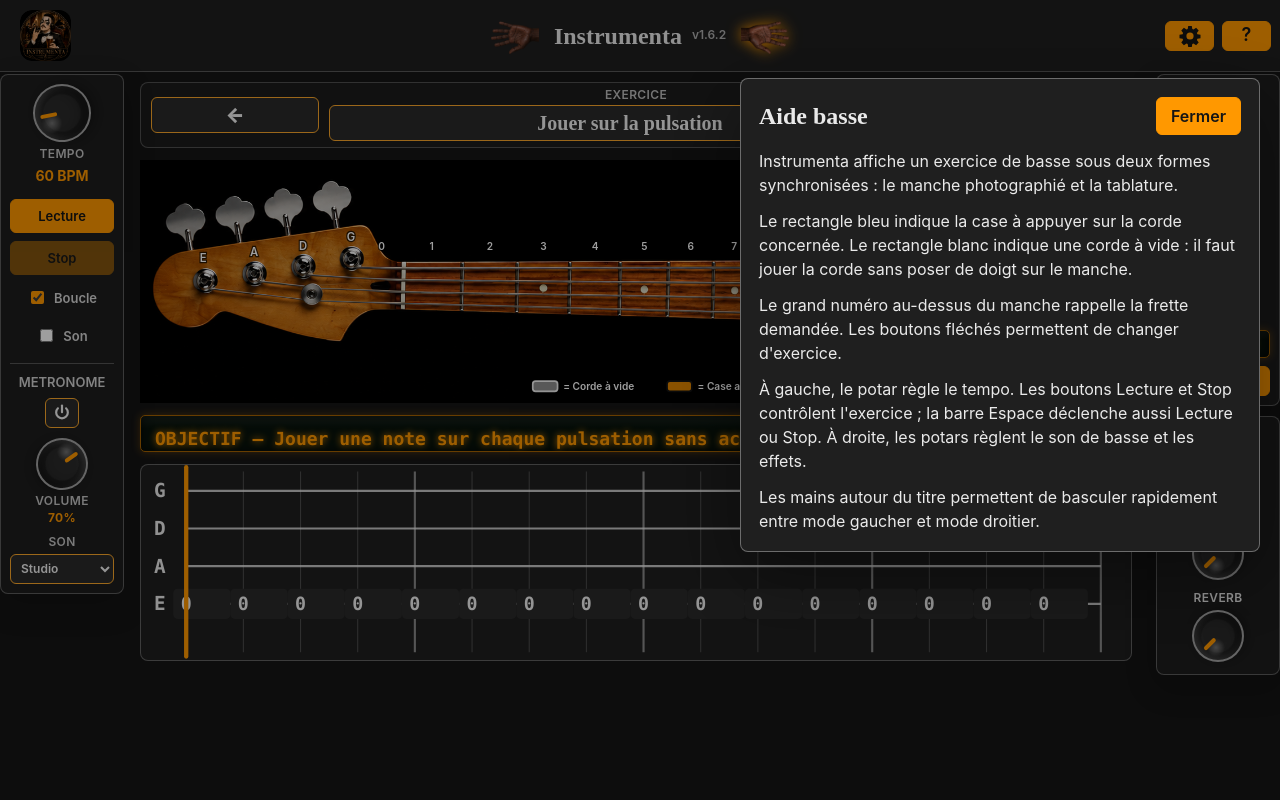
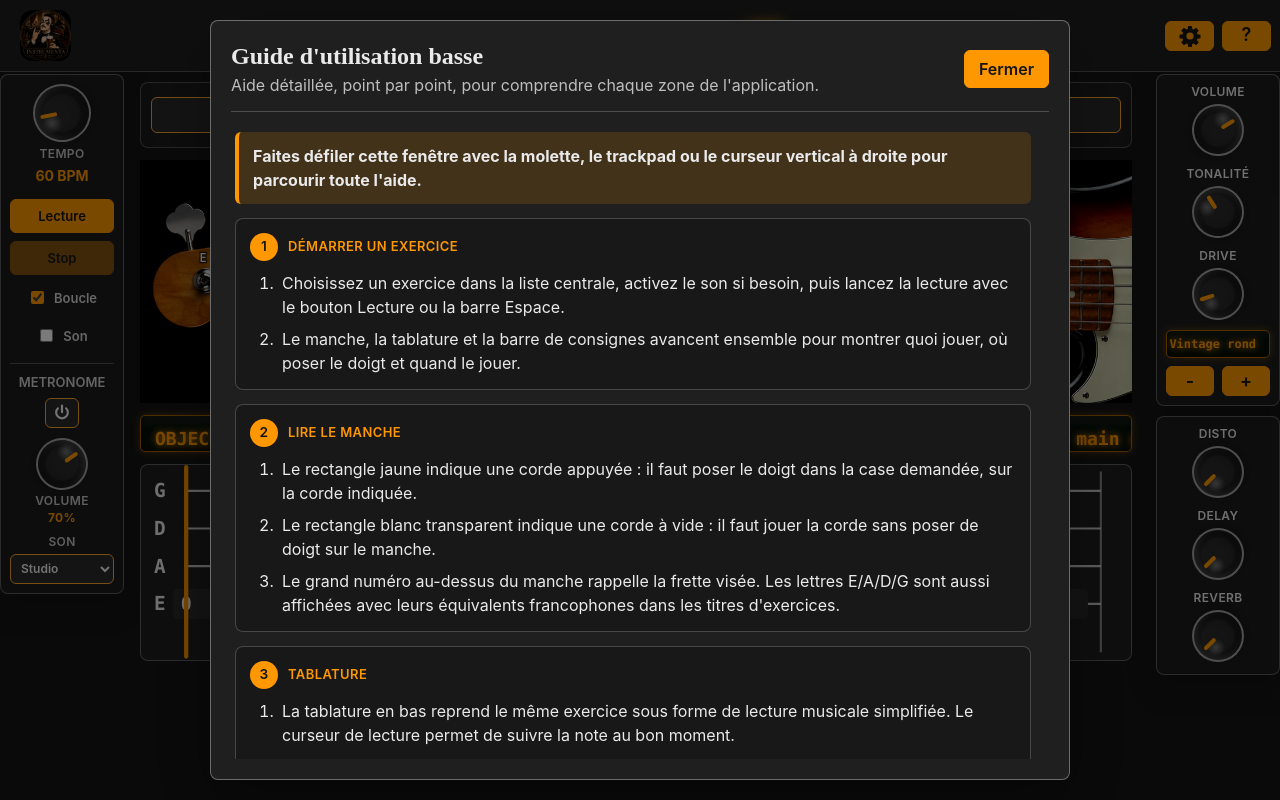
Before and after one commit to mrklm/Instrumenta, a React (Vite) app: page / in a window 1280 px wide. Both pictures are taken after a click on the button "Ouvrir l'aide". Built offline with nearby package versions, Linux system fonts and the light colour scheme.

Commit message:
Améliore l'aide intégrée et corrige les potentiomètres

```diff
--- a/src/components/BassSoundControls/BassSoundControls.tsx
+++ b/src/components/BassSoundControls/BassSoundControls.tsx
@@ -1,4 +1,4 @@
-import type { CSSProperties } from "react";
+import type { CSSProperties, MouseEvent } from "react";
 import type { BassSoundSettings } from "../../audio/bassSoundPresets";
 import "./BassSoundControls.css";
 
@@ -81,7 +81,11 @@
     <label
       className="rotaryKnob"
       key={key}
-      onDoubleClick={() => onChange(key, defaultSettings[key])}
+      onDoubleClickCapture={(event: MouseEvent<HTMLLabelElement>) => {
+        event.preventDefault();
+        event.stopPropagation();
+        onChange(key, defaultSettings[key]);
+      }}
       title="Double-clic : valeur d'origine"
     >
       <span>{labels[key]}</span>
@@ -103,7 +107,6 @@
         value={settings[key]}
         aria-label={labels[key]}
         onChange={(event) => onChange(key, Number(event.currentTarget.value))}
-        onDoubleClick={() => onChange(key, defaultSettings[key])}
       />
     </label>
   ));
--- a/src/components/HelpDialog/HelpDialog.css
+++ b/src/components/HelpDialog/HelpDialog.css
@@ -1,16 +1,19 @@
 .helpOverlay {
   position: fixed;
   inset: 0;
-  z-index: 20;
+  z-index: 40;
   display: grid;
-  place-items: start end;
-  padding: 78px 20px 20px;
-  background: rgba(0, 0, 0, 0.38);
+  place-items: center;
+  padding: 20px;
+  background: rgba(0, 0, 0, 0.52);
 }
 
 .helpDialog {
-  width: min(520px, 100%);
-  padding: 18px;
+  display: grid;
+  grid-template-rows: auto minmax(0, 1fr);
+  width: min(860px, 100%);
+  height: min(760px, calc(100vh - 40px));
+  padding: 20px;
   border: 1px solid color-mix(in srgb, var(--color-fg), transparent 62%);
   border-radius: 8px;
   background: var(--color-panel);
@@ -23,7 +26,9 @@
   align-items: center;
   justify-content: space-between;
   gap: 14px;
-  margin-bottom: 14px;
+  margin-bottom: 16px;
+  padding-bottom: 14px;
+  border-bottom: 1px solid color-mix(in srgb, var(--color-fg), transparent 78%);
 }
 
 .helpHeader h2 {
@@ -34,7 +39,15 @@
   line-height: var(--text-heading-2-line-height);
 }
 
+.helpHeader p {
+  margin: 4px 0 0;
+  color: color-mix(in srgb, var(--color-fg), transparent 22%);
+  font-size: var(--text-body-size);
+  line-height: 1.35;
+}
+
 .helpClose {
+  flex: 0 0 auto;
   min-height: 38px;
   padding: 0 14px;
   border: 1px solid var(--color-accent);
@@ -48,18 +61,109 @@
 
 .helpContent {
   display: grid;
-  gap: 12px;
+  align-content: start;
+  gap: 14px;
+  overflow: auto;
+  min-height: 0;
+  padding: 4px 18px 4px 4px;
   font-size: var(--text-body-size);
   line-height: var(--text-body-line-height);
+  scrollbar-color: var(--color-accent) color-mix(in srgb, var(--color-bg), transparent 40%);
+  scrollbar-width: auto;
 }
 
-.helpContent p {
+.helpContent::-webkit-scrollbar {
+  width: 15px;
+}
+
+.helpContent::-webkit-scrollbar-track {
+  border-radius: 999px;
+  background: color-mix(in srgb, var(--color-bg), transparent 38%);
+}
+
+.helpContent::-webkit-scrollbar-thumb {
+  border: 3px solid color-mix(in srgb, var(--color-bg), transparent 38%);
+  border-radius: 999px;
+  background: var(--color-accent);
+}
+
+.helpContent:focus {
+  outline: 2px solid color-mix(in srgb, var(--color-accent), transparent 30%);
+  outline-offset: 2px;
+}
+
+.helpIntro {
   margin: 0;
+  padding: 12px 14px;
+  border-left: 4px solid var(--color-accent);
+  border-radius: 6px;
+  background: color-mix(in srgb, var(--color-accent), transparent 84%);
+  font-weight: 700;
+}
+
+.helpContent section {
+  display: grid;
+  gap: 10px;
+  padding: 14px;
+  border: 1px solid color-mix(in srgb, var(--color-fg), transparent 78%);
+  border-radius: 8px;
+  background: color-mix(in srgb, var(--color-bg), transparent 48%);
+  scroll-margin-top: 8px;
+}
+
+.helpContent h3 {
+  display: flex;
+  align-items: center;
+  gap: 10px;
+  margin: 0;
+  color: var(--color-accent);
+  font-family: var(--font-interface);
+  font-size: var(--text-label-size);
+  font-weight: var(--text-label-weight);
+  letter-spacing: var(--text-label-letter-spacing);
+  line-height: 1;
+  text-transform: uppercase;
+}
+
+.helpContent h3 span {
+  display: inline-grid;
+  place-items: center;
+  flex: 0 0 auto;
+  width: 28px;
+  height: 28px;
+  border-radius: 50%;
+  background: var(--color-accent);
+  color: var(--color-bg);
+  font-size: 0.86rem;
+}
+
+.helpContent ol {
+  display: grid;
+  gap: 8px;
+  margin: 0;
+  padding-left: 28px;
+}
+
+.helpContent li {
+  padding-left: 4px;
 }
 
 @media (max-width: 680px) {
   .helpOverlay {
-    place-items: start stretch;
-    padding: 70px 10px 10px;
+    place-items: center stretch;
+    padding: 10px;
+  }
+
+  .helpDialog {
+    height: calc(100vh - 20px);
+    padding: 14px;
+  }
+
+  .helpHeader {
+    align-items: flex-start;
+  }
+
+  .helpContent {
+    padding-right: 12px;
   }
 }
--- a/src/components/HelpDialog/HelpDialog.tsx
+++ b/src/components/HelpDialog/HelpDialog.tsx
@@ -10,6 +10,87 @@
     return null;
   }
 
+  const sections = [
+    {
+      id: "demarrage",
+      title: "Démarrer un exercice",
+      steps: [
+        "Choisissez un exercice dans la liste centrale, activez le son si besoin, puis lancez la lecture avec le bouton Lecture ou la barre Espace.",
+        "Le manche, la tablature et la barre de consignes avancent ensemble pour montrer quoi jouer, où poser le doigt et quand le jouer.",
+      ],
+    },
+    {
+      id: "manche",
+      title: "Lire le manche",
+      steps: [
+        "Le rectangle jaune indique une corde appuyée : il faut poser le doigt dans la case demandée, sur la corde indiquée.",
+        "Le rectangle blanc transparent indique une corde à vide : il faut jouer la corde sans poser de doigt sur le manche.",
+        "Le grand numéro au-dessus du manche rappelle la frette visée. Les lettres E/A/D/G sont aussi affichées avec leurs équivalents francophones dans les titres d'exercices.",
+      ],
+    },
+    {
+      id: "tablature",
+      title: "Tablature",
+      steps: [
+        "La tablature en bas reprend le même exercice sous forme de lecture musicale simplifiée. Le curseur de lecture permet de suivre la note au bon moment.",
+        "Les zéros correspondent aux cordes à vide. Les autres chiffres correspondent aux cases à jouer.",
+      ],
+    },
+    {
+      id: "exercices",
+      title: "Choisir les exercices",
+      steps: [
+        "La liste d'exercices est organisée par niveaux : Débutant, Intermédiaires et Avancé.",
+        "Les exercices débutants servent à parcourir le manche, mémoriser les cordes et travailler les écarts simples. Les niveaux suivants ajoutent des déplacements, tonalités, enchaînements et réflexes plus avancés.",
+        "Les grandes flèches permettent de passer rapidement à l'exercice précédent ou suivant.",
+      ],
+    },
+    {
+      id: "consignes",
+      title: "Utiliser les consignes",
+      steps: [
+        "La barre défilante entre le manche et la tablature donne l'objectif, le conseil de jeu, l'écoute à viser et le critère de réussite.",
+        "Au chargement d'un exercice, le début de la consigne reste visible quelques secondes. Ensuite, le texte défile en boucle.",
+        "Un clic sur cette barre met le défilement en pause et ouvre le réglage de vitesse.",
+      ],
+    },
+    {
+      id: "lecture",
+      title: "Contrôler la lecture",
+      steps: [
+        "Le module de gauche regroupe le tempo, Lecture, Stop, Boucle et Son.",
+        "La barre Espace déclenche Lecture ou Stop, quel que soit le bouton utilisé juste avant.",
+        "Le potentiomètre de tempo règle la vitesse de l'exercice. Un double-clic le remet au tempo prévu pour l'exercice.",
+      ],
+    },
+    {
+      id: "metronome",
+      title: "Métronome",
+      steps: [
+        "Le métronome peut être activé indépendamment du son de basse. Il suit le tempo de l'exercice.",
+        "Le volume et le timbre du clic sont réglables. Le premier temps de chaque mesure est accentué pour aider à sentir le cycle.",
+      ],
+    },
+    {
+      id: "orientation",
+      title: "Droitier / gaucher",
+      steps: [
+        "Les mains situées de part et d'autre du titre Instrumenta changent l'orientation du manche.",
+        "Cliquez sur la main gauche pour passer en mode gaucher, ou sur la main droite pour revenir en mode droitier.",
+        "En mode gaucher, les indications pédagogiques qui mentionnent main gauche ou main droite sont adaptées automatiquement.",
+      ],
+    },
+    {
+      id: "son",
+      title: "Régler le son de basse",
+      steps: [
+        "Les modules de droite permettent de choisir un preset de basse et de régler Volume, Tonalité, Drive, Disto, Delay et Reverb.",
+        "Les valeurs des potentiomètres apparaissent pendant leur manipulation. Un double-clic remet chaque potentiomètre à sa valeur d'origine.",
+        "Volume à 0% coupe réellement le son de basse.",
+      ],
+    },
+  ];
+
   return (
     <div className="helpOverlay" role="presentation" onMouseDown={onClose}>
       <section
@@ -20,35 +101,34 @@
         onMouseDown={(event) => event.stopPropagation()}
       >
         <header className="helpHeader">
-          <h2 id="help-title">Aide basse</h2>
+          <div>
+            <h2 id="help-title">Guide d'utilisation basse</h2>
+            <p>Aide détaillée, point par point, pour comprendre chaque zone de l'application.</p>
+          </div>
           <button type="button" className="helpClose" onClick={onClose}>
             Fermer
           </button>
         </header>
 
-        <div className="helpContent">
-          <p>
-            Instrumenta affiche un exercice de basse sous deux formes
-            synchronisées : le manche photographié et la tablature.
+        <div className="helpContent" tabIndex={0} aria-label="Contenu de l'aide, zone défilante">
+          <p className="helpIntro">
+            Faites défiler cette fenêtre avec la molette, le trackpad ou le
+            curseur vertical à droite pour parcourir toute l'aide.
           </p>
-          <p>
-            Le rectangle bleu indique la case à appuyer sur la corde concernée.
-            Le rectangle blanc indique une corde à vide : il faut jouer la corde
-            sans poser de doigt sur le manche.
-          </p>
-          <p>
-            Le grand numéro au-dessus du manche rappelle la frette demandée. Les
-            boutons fléchés permettent de changer d'exercice.
-          </p>
-          <p>
-            À gauche, le potar règle le tempo. Les boutons Lecture et Stop
-            contrôlent l'exercice ; la barre Espace déclenche aussi Lecture ou
-            Stop. À droite, les potars règlent le son de basse et les effets.
-          </p>
-          <p>
-            Les mains autour du titre permettent de basculer rapidement entre
-            mode gaucher et mode droitier.
-          </p>
+
+          {sections.map((section, sectionIndex) => (
+            <section key={section.id} id={`help-${section.id}`}>
+              <h3>
+                <span>{sectionIndex + 1}</span>
+                {section.title}
+              </h3>
+              <ol>
+                {section.steps.map((step) => (
+                  <li key={step}>{step}</li>
+                ))}
+              </ol>
+            </section>
+          ))}
         </div>
       </section>
     </div>
```
Also changed, not shown: src/App.tsx (+52 -10 lines), src/audio/SimpleBassSynth.ts (+105 -80 lines).
